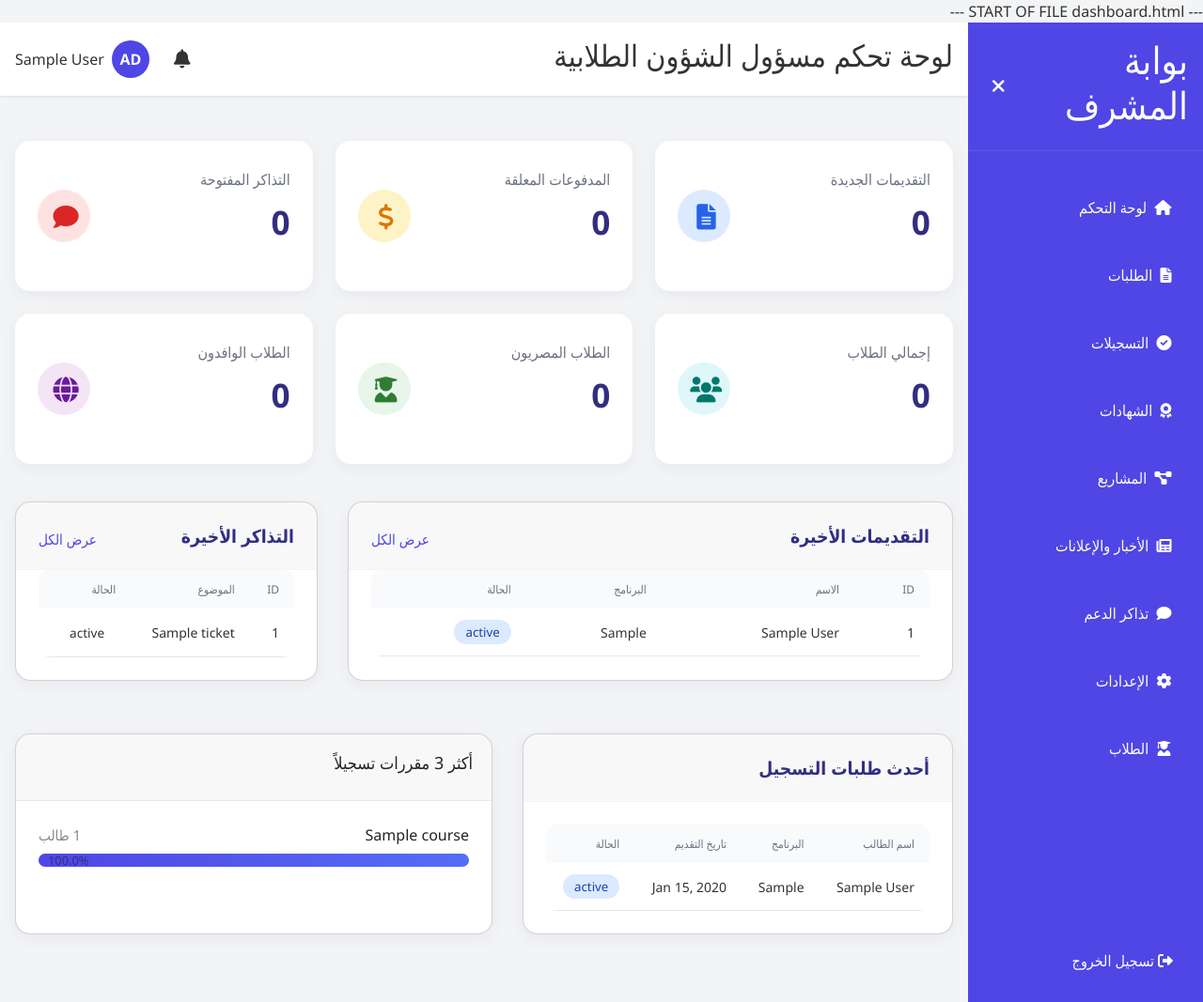
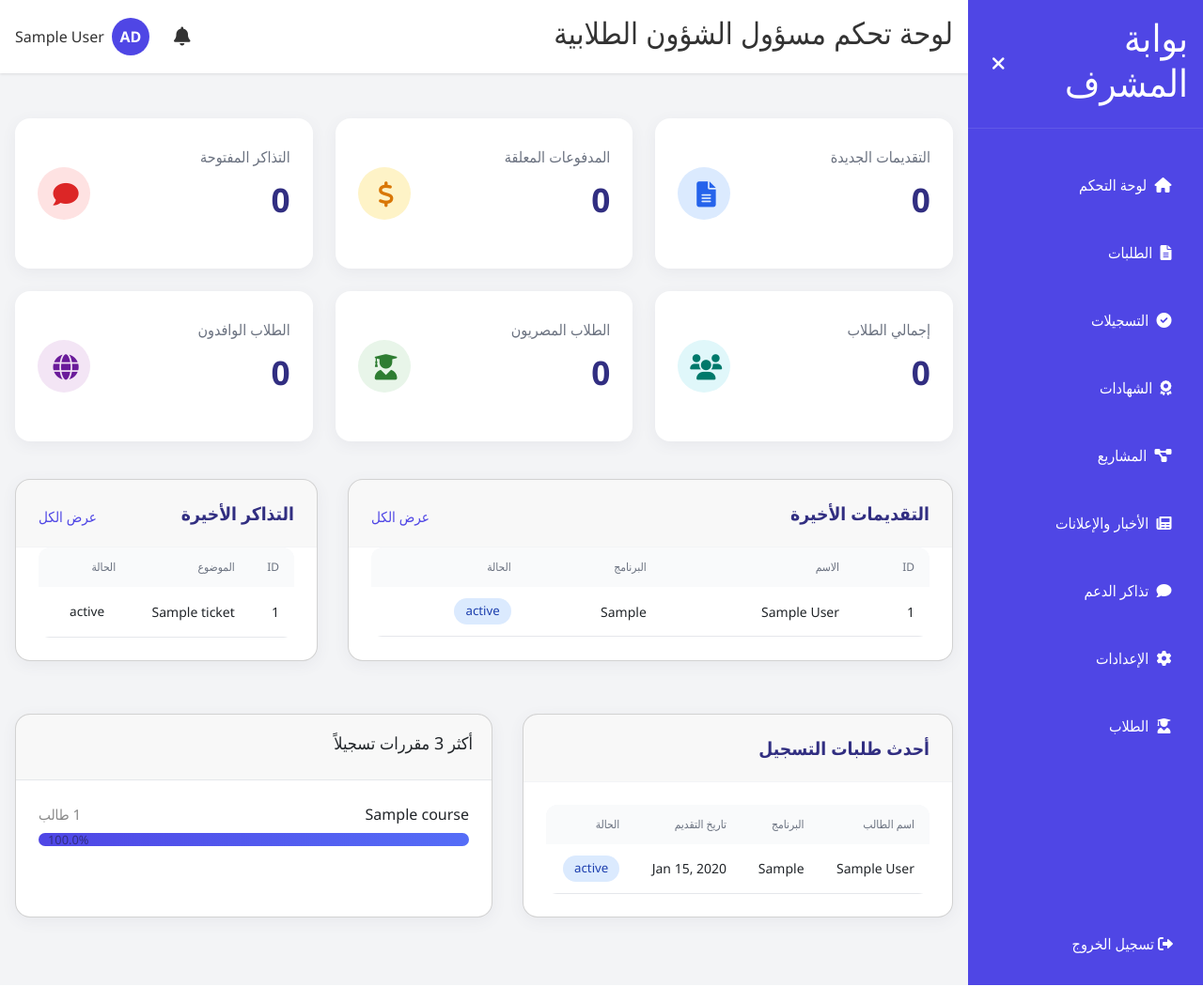
Before and after one commit to astral-fate/cu-platform, a Flask app: page /admin/dashboard in a window 1280 px wide. Shown: the whole page at 94% size. Run offline with Flask 3, Linux system fonts and the light colour scheme; a user stored in the database is signed in; tables that the repository leaves empty hold one stand-in row (values such as "Sample post"); some libraries are stand-ins or nearby versions.

Commit message:
Update dashboard.html

```diff
--- a/templates/admin/dashboard.html
+++ b/templates/admin/dashboard.html
@@ -1,4 +1,3 @@
---- START OF FILE dashboard.html ---
 
 {% extends "admin_layout.html" %}
 
```
